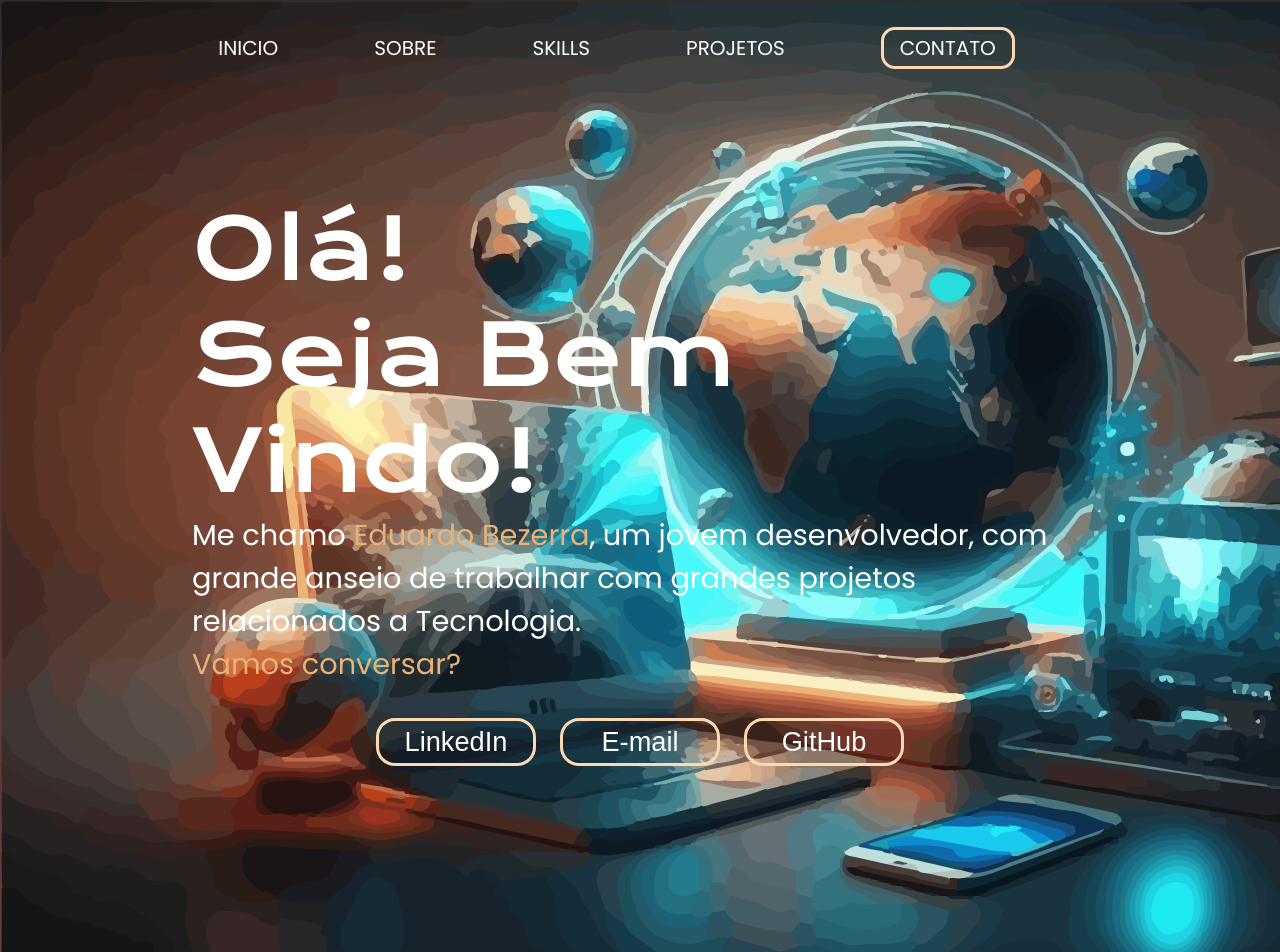
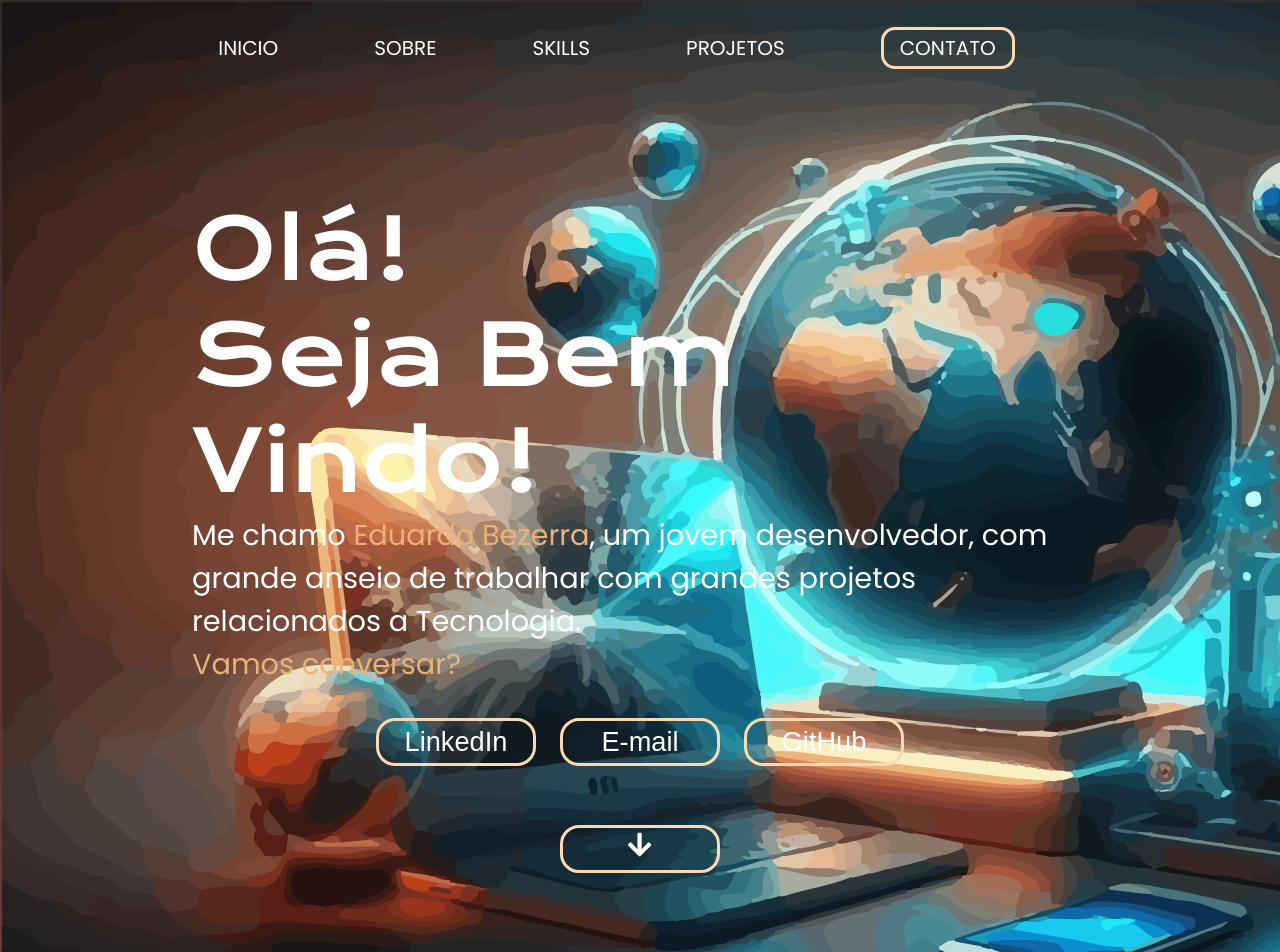
Before and after one commit to EduardoBOliveira/MeuPortifolio, a React (Vite) app in the folder Portifolio/: page / in a window 1280 px wide. Shown: the top 952 px of the page. Built offline with nearby package versions, Linux system fonts and the light colour scheme.

Commit message:
Adicionando botao Scroll

```diff
--- a/Portifolio/package.json
+++ b/Portifolio/package.json
@@ -12,6 +12,7 @@
   "dependencies": {
     "react": "^18.3.1",
     "react-dom": "^18.3.1",
+    "react-icons": "^5.3.0",
     "react-slick": "^0.30.2",
     "slick-carousel": "^1.8.1"
   },
--- a/Portifolio/src/Pages/Home/index.jsx
+++ b/Portifolio/src/Pages/Home/index.jsx
@@ -1,6 +1,7 @@
 import Cards from "../../Components/Cards";
 import Footer from "../../Components/Footer";
 import Header from "../../Components/Header";
+import { FaArrowDown } from "react-icons/fa";
 import FotoSecundaria from "../../assets/foto_capa.jpg";
 import "./intro.css";
 import "./projetos.css";
@@ -95,6 +96,17 @@ export default function Home() {
                           GitHub
                         </a>
                       </button>
+                    </li>
+                  </ul>
+                </div>
+                <div className="div_botao_scroll">
+                  <ul className="intro_tipografias_botoes_lista">
+                    <li className="intro_tipografias_botoes_lista_item">
+                      <a href="#sobre" className="link">
+                        <button className="botao_scrol">
+                          <FaArrowDown />
+                        </button>
+                      </a>
                     </li>
                   </ul>
                 </div>
--- a/Portifolio/src/Pages/Home/intro.css
+++ b/Portifolio/src/Pages/Home/intro.css
@@ -79,6 +79,22 @@ body {
   transition: all 0.3s ease-in, color 0.5s ease;
 }
 
+.div_botao_scroll{
+  padding-top: 3%;
+}
+
+.botao_scrol{
+  color: #ffffff;
+  background: none;
+  width: 10rem;
+  height: 3rem;
+  font-family: var(--fonte-poppins);
+  font-size: 1.7rem;
+  border: 3px solid var(--cor-bordas);
+  border-radius: 0.7em;
+  transition: all 0.3s ease-in, color 0.5s ease;
+}
+
 .link {
   text-decoration: none;
   color:var(--cor-paragrafos);
```
Also changed, not shown: 1 other file (tests, documents, lock files or other folders).
